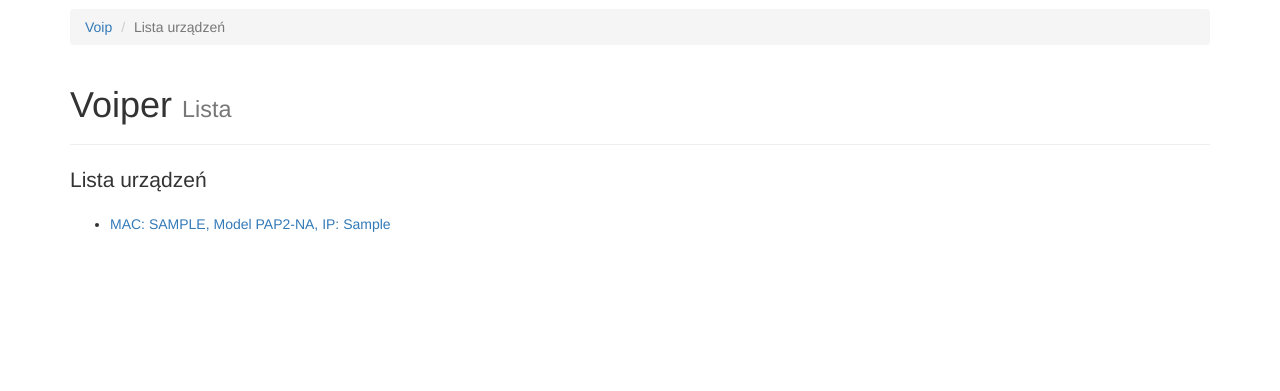
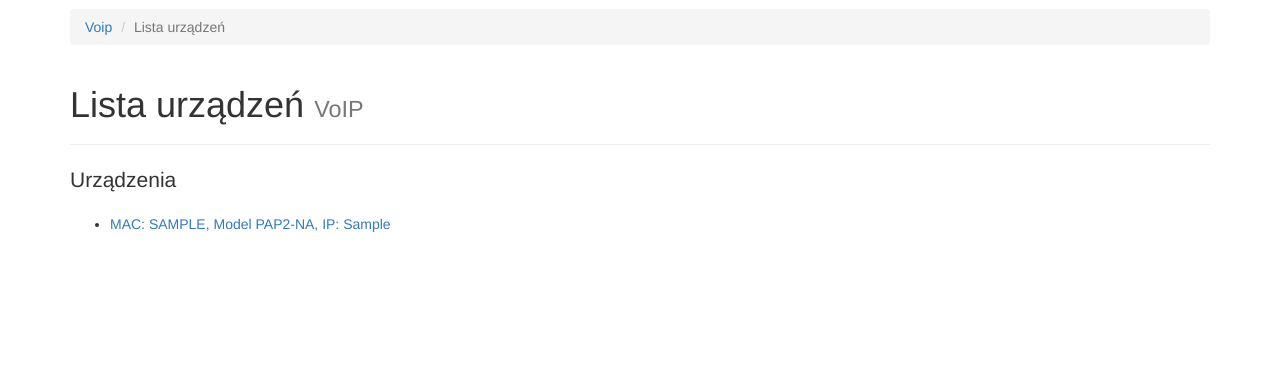
Before and after one commit to n3st0r/impresario, a Django app: page /voip/device/ in a window 1280 px wide. Shown: the part 51-442 px from the top of the page. Run offline with Django 3.2, Linux system fonts and the light colour scheme; tables that the repository leaves empty hold one stand-in row (values such as "Sample post"); some libraries are stand-ins or nearby versions.

Commit message:
Method gen_password moved to services.

```diff
--- a/impresario/templates/devices/list.html
+++ b/impresario/templates/devices/list.html
@@ -10,12 +10,12 @@
 </ol>
 
 <div class="page-header">
-    <h1>Voiper <small>Lista</small></h1>
+    <h1>Lista urządzeń <small>VoIP</small></h1>
 </div>
 
 
 
-<p class="lead">Lista urządzeń</p>
+<p class="lead">Urządzenia</p>
 
 
 <ul>
--- a/voiper/models/number.py
+++ b/voiper/models/number.py
@@ -1,14 +1,10 @@
 from django.db import models
 from impresario.models import Customer
 from voiper.models import Context
-import random
+from voiper.services.security import gen_password
 
 
 class Number(models.Model):
-    def gen_password():
-        size=21
-        tablica='abcdefghjkmnopqrstuvwxyzABCDEFGHJKLMNPQRSTUVWXYZ123456789'
-        return ''.join(random.choice(tablica) for _ in range(size))
 
     number = models.CharField(max_length=9)
     secret = models.CharField(max_length=32, default=gen_password())
```
Also changed, not shown: voiper/services/security.py (added, +7 -0 lines), voiper/services/__init__.py (added).
